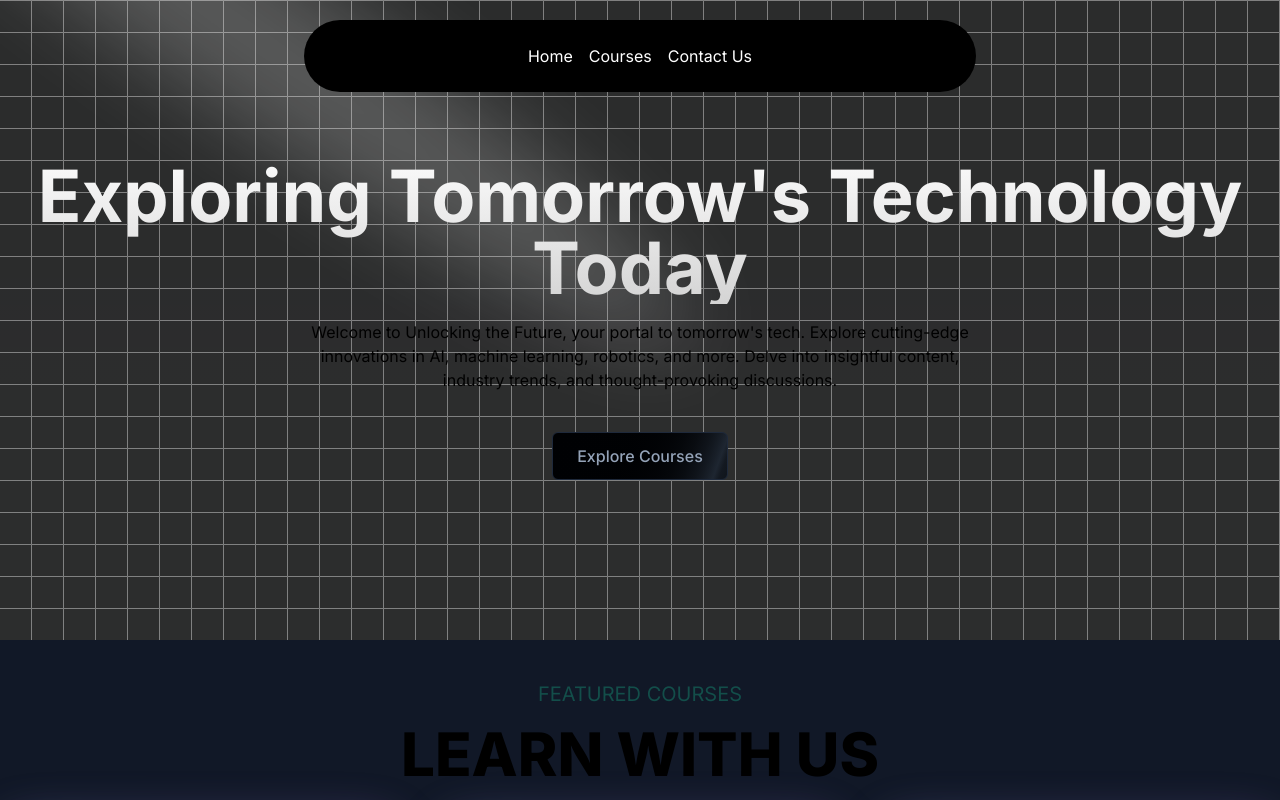
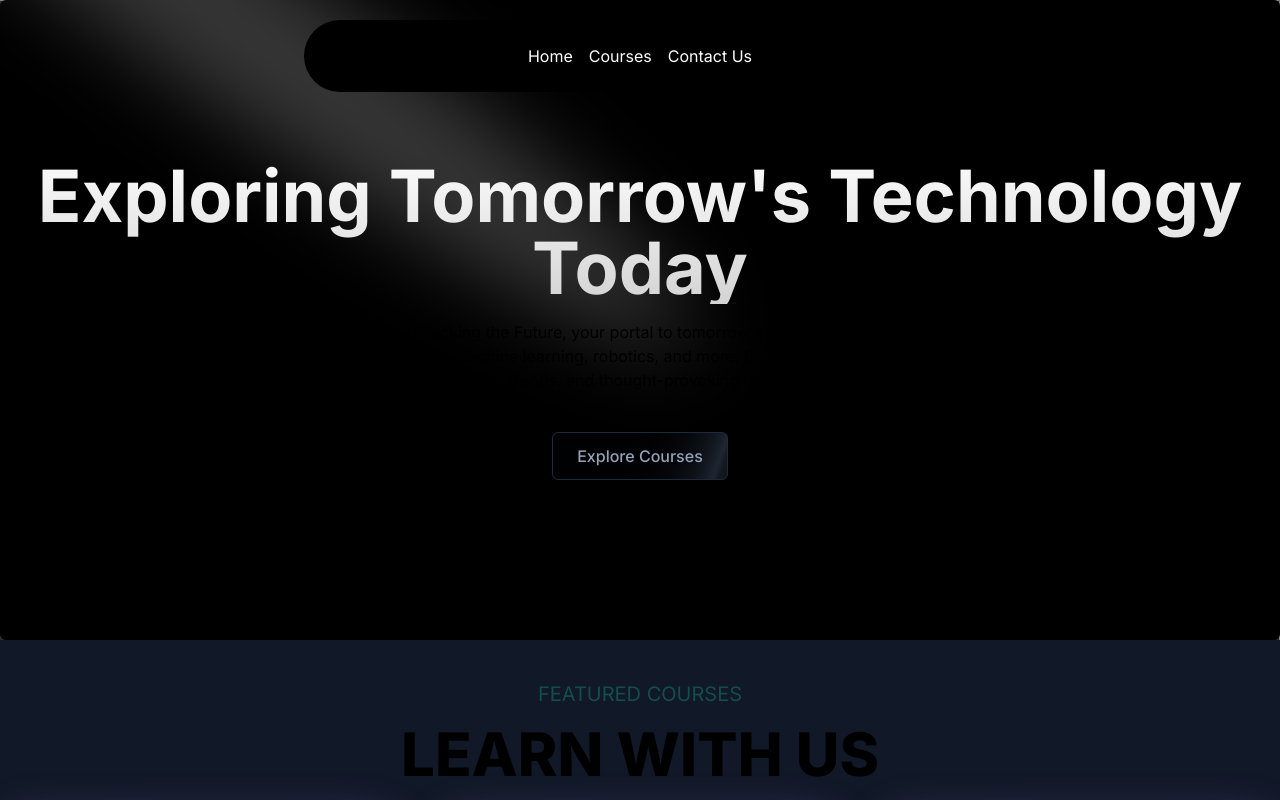
Before and after one commit to PJPhukan/Explore-Technology, a Next.js app: page / in a window 1280 px wide. Shown: the top 800 px of the page. Built offline with nearby package versions, Linux system fonts and the light colour scheme.

Commit message:
Testimonials section completed

```diff
--- a/src/components/HomeSection.tsx
+++ b/src/components/HomeSection.tsx
@@ -5,7 +5,7 @@ import { Spotlight } from "@/components/ui/Spotlight";
 
 const HomeSection = () => {
   return (
-    <div className="h-auto md:h-[40rem] w-full rounded-md flex flex-col justify-center items-center relative mx-auto py-10 md:py-0">
+    <div className="h-auto md:h-[40rem] w-full rounded-md flex flex-col justify-center items-center relative mx-auto py-10 md:py-0 dark:bg-black">
       <Spotlight
         className="-top-40 left-0 md:left-60 md:-top-20"
         fill="white"
```
